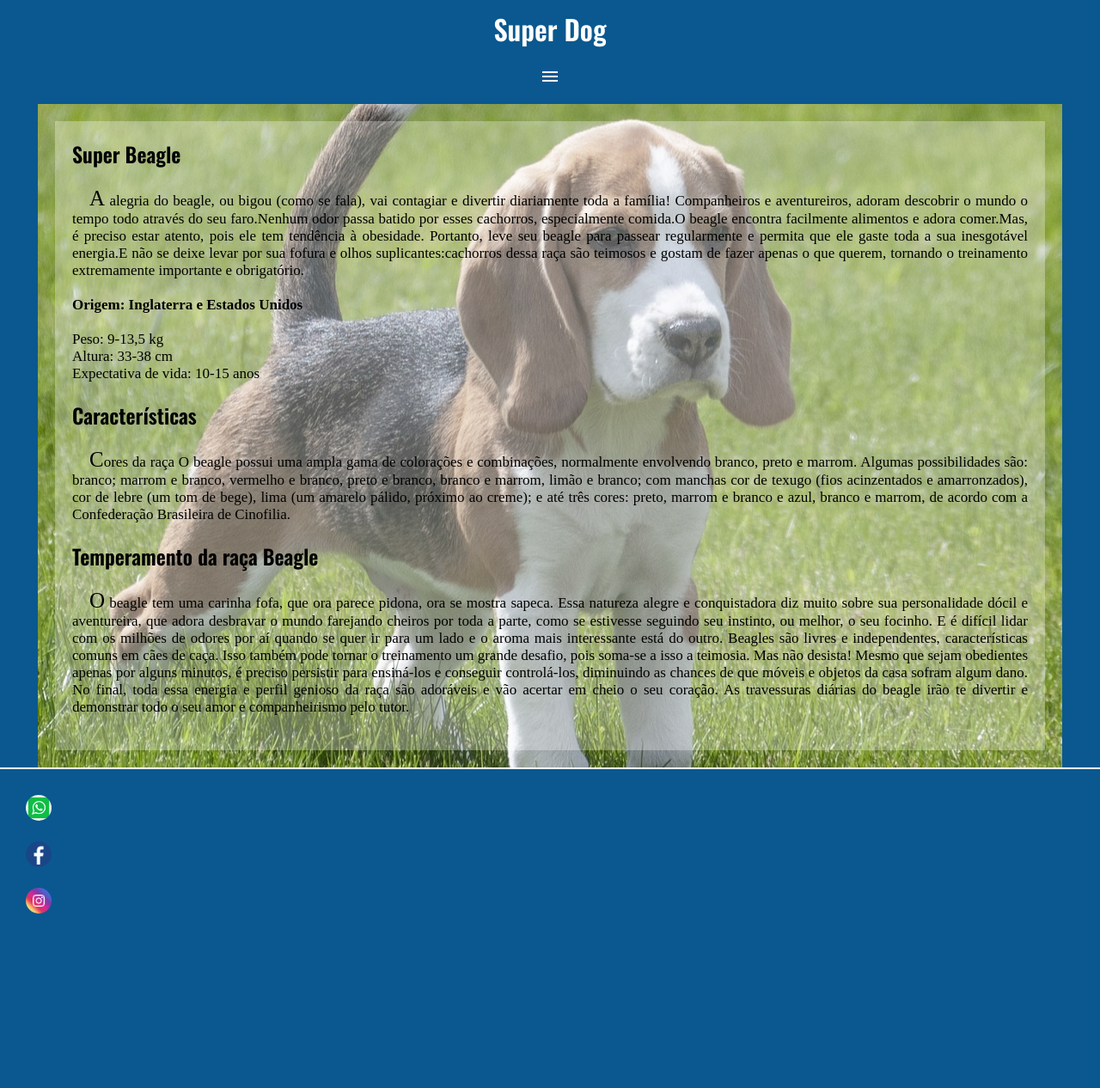
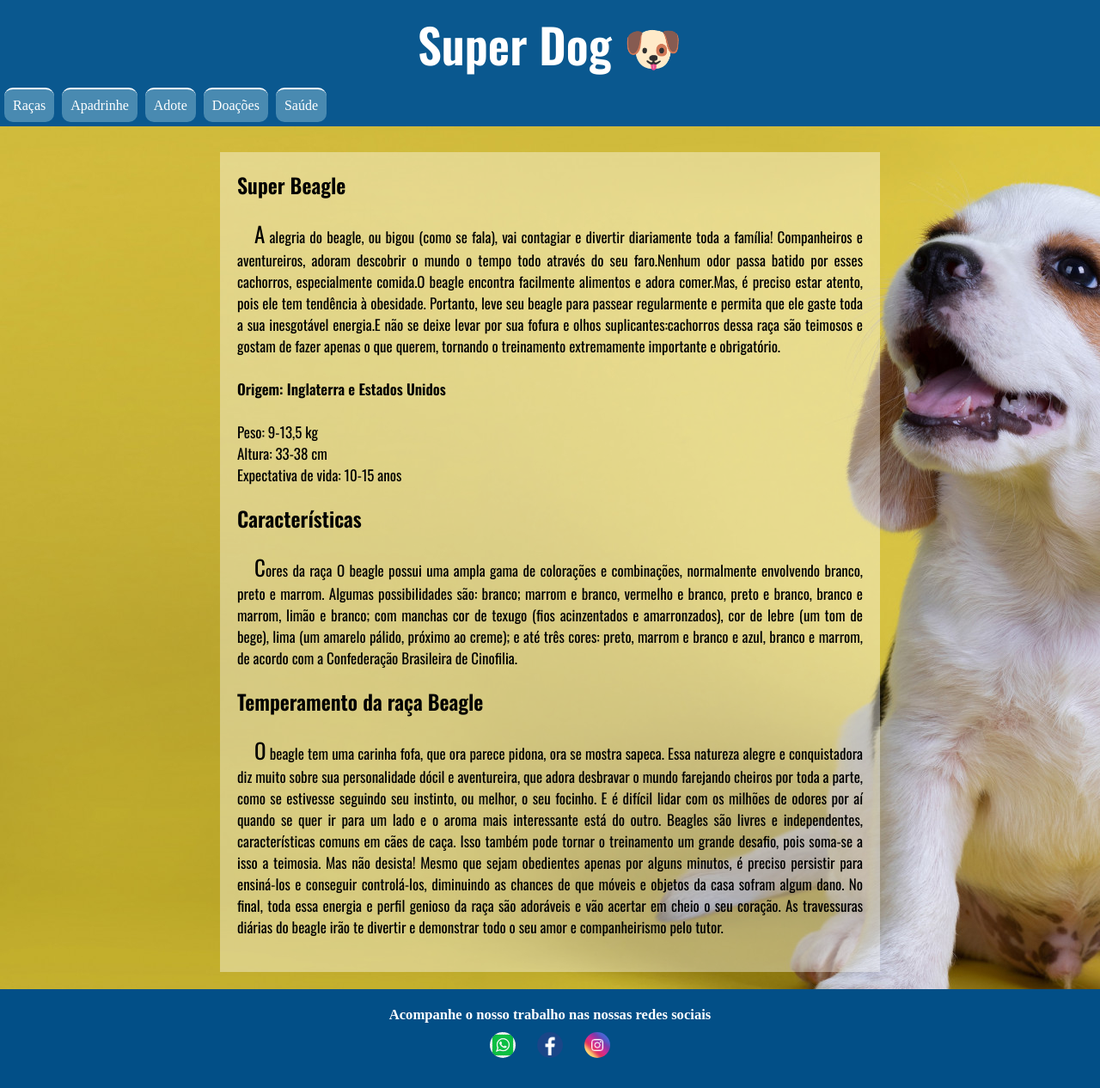
Before and after one commit to Jaquelinediias/menu-responsivo, a plain HTML site: page index.html in a window 1280 px wide. Shown: the whole page at 86% size. Before the commit the page ends 1097 px from the top, so only its background shows below. Drawn offline with nearby package versions, Linux system fonts and the light colour scheme.

Commit message:
atualizei meu exercicio

```diff
--- /dev/null
+++ b/estilos/media-query.css
@@ -0,0 +1,27 @@
+@charset "UFT-8";
+/* Typical Device Breakpoints
+------------------------------
+Pequena de telas: até 600px
+Celular: de 600px até 768 px
+tablet:768px até 992px;
+Desktop: 992px até 1200px;
+Grandes Telas: acima de 1200px
+*/
+@media screen and (min-width: 768px){
+    span.material-symbols-outlined {
+      display: none;
+    }
+    menu{
+        display: block;
+    }
+    menu a{
+        border-radius: 10px;
+    }
+    menu > ul > li{
+        display: inline-block;
+        margin-left: 5px;
+    }
+    main{
+        width: 768px;
+    }
+}
--- a/estilos/style.css
+++ b/estilos/style.css
@@ -6,7 +6,8 @@
     padding: 0px;
 }
 body{
-    background-color: #0a588f;
+    background-image: url(../imagem/filhotes-beagles-bocejou-viu-a-lingua.jpg);
+    background-color: #ffffff;
 }
 
 header{
@@ -14,6 +15,7 @@ header{
 }
 header > h1{
     padding: 10px;
+    font-size: 55px;
     text-align: center;
     font-family: 'Oswald', sans-serif;
     color: #ffffff;
@@ -38,6 +40,7 @@ menu > ul{
 menu a{
     display: block;
     padding: 10px;
+    margin-bottom: 5px;
     text-align: center;
     text-decoration: none;
     background-color: #498ab1;
@@ -46,7 +49,7 @@ menu a{
 
 }
 menu > ul > li > a:hover{
-    background-color: #341c6f ;
+    background-color: #000000 ;
     cursor: pointer;
 }
 main{
@@ -54,19 +57,21 @@ main{
   margin: auto;
   margin-top: 10px;
   padding: 20px;
-  background: url(../imagem/beagle-3877115_1920.jpg) no-repeat center ;
-  background-color: #121212;
+
 
 
 }
 article{
     padding: 20px;
-    background-color: rgba(255, 255, 255,0.3);
+    background-color: rgba(255, 255, 255,0.4);
+
 
 }
 article > p{
     text-align: justify;
+    font-family: 'Oswald';
     font-size: 17px;
+    color: #000000;
     margin-bottom: 20px;
     text-indent: 20px;
 }
@@ -79,18 +84,22 @@ article > h2{
 
 }
 footer{
-    border-top: 2px solid white;
     padding: 20px;
-    background-color: #0a588f;
+    background-color: #024f87;
 }
-footer > ul > li{
+footer{
     display: block;
-    list-style-type: none;
+    text-align: center;
+    font-size: 20px;
+    color: #ffffff;
 }
-ul > li > a >img{
+ a >img{
+    display: inline-block;
     width: 30px;
     height: 30px;
     margin: 10px;
     border-radius: 50%;
-
 }
+a:hover{
+    border-bottom: 2px solid white;
+}
--- a/index.html
+++ b/index.html
@@ -6,13 +6,13 @@
     <meta name="viewport" content="width=device-width, initial-scale=1.0">
     <link rel="stylesheet" href="estilos/style.css">
     <link rel="stylesheet" href="https://fonts.googleapis.com/css2?family=Material+Symbols+Outlined:opsz,wght,FILL,GRAD@20..48,100..700,0..1,-50..200" />
-
     <link rel="shortcut icon" href="imagem/nariz-de-cachorro.png" type="image/x-icon">
+    <link rel="stylesheet" href="estilos/media-query.css">
     <title>Media Query</title>
 </head>
-<body>
+<body onresize="mudouTamanho()">
     <header>
-        <h1>Super Dog</h1>
+        <h1>Super Dog &#x1F436;</h1>
         <span class="material-symbols-outlined"  onclick="clickMenu()">
             menu
         </span>
@@ -21,7 +21,7 @@
                 <li><a href="#">Raças</a></li>
                 <li><a href="#">Apadrinhe</a></li>
                 <li><a href="#">Adote</a></li>
-                <li><a href="#">Doe</a></li>
+                <li><a href="#">Doações</a></li>
                 <li><a href="#">Saúde</a></li>
             </ul>
         </menu>
@@ -64,17 +64,28 @@
     </main>
 
     <footer>
-        <ul>
-            <li><a href=""><img src="imagem/icon-whatsapp-300x300.jpeg" alt=""></a></li>
-            <li><a href=""><img src="imagem/Facebook-icon-300x300.png" alt=""></a></li>
-            <li><a href=""><img src="imagem/logo-instagram.jpg" alt=""></a></li>
-        </ul>
+          <h5>Acompanhe o nosso trabalho nas nossas redes sociais</h3>
+
+            <a href=""><img src="imagem/icon-whatsapp-300x300.jpeg" alt=""></a>
+
+            <a href=""><img src="imagem/Facebook-icon-300x300.png" alt=""></a>
+
+            <a href=""><img src="imagem/logo-instagram.jpg" alt=""></a>
     </footer>
     <script>
+         function mudouTamanho() {
+           if (window.innerWidth >= 768) {
+              itens.style.display = 'block'
+           } else {
+              itens.style.display = 'none'
+           }
+
+         }
+
         function clickMenu() {
-           if ( itens.style.display == 'block'){
+           if ( itens.style.display == 'block') {
                 itens.style.display = 'none'
-           } else{
+           } else {
                itens.style.display = 'block'
            }
         }
```
Also changed, not shown: imagem/bck pens.jpg (added), imagem/beagle-672798_1280.jpg (deleted), imagem/filhotes-beagles-bocejou-viu-a-lingua.jpg (added), 1 other file.
